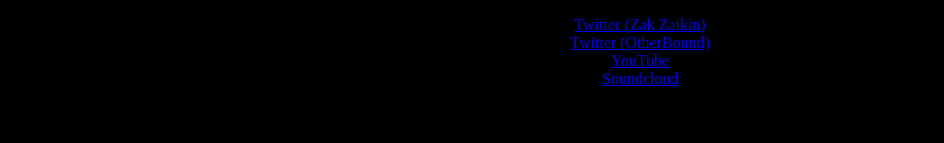
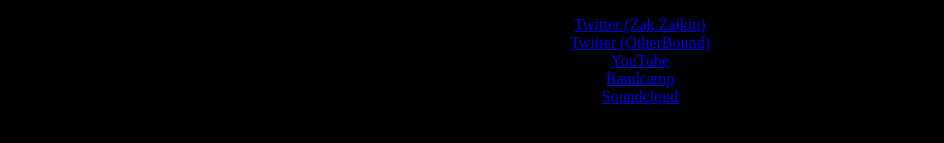
Before and after one commit to zakzaikin/zakzaikin.github.io, a plain HTML site: page index.html in a window 1280 px wide. Shown: the part 455-598 px from the top of the page, without its empty margins (0-944 px from the left). Drawn offline with Linux system fonts and the light colour scheme.

Commit message:
Update index.html

```diff
--- a/index.html
+++ b/index.html
@@ -22,4 +22,5 @@
   <center><a href="https://twitter.com/zakzaikin">Twitter (Zak Zaikin)</a></center>
   <center><a href="https://twitter.com/OtherBound">Twitter (OtherBound)</a></center>
   <center><a href="https://www.youtube.com/c/ZakZaikin">YouTube</a></center>
+  <center><a href="https://zakzaikin.bandcamp.com/">Bandcamp</a></center>
   <center><a href="https://soundcloud.com/zakzaikin">Soundcloud</a></center>
```
